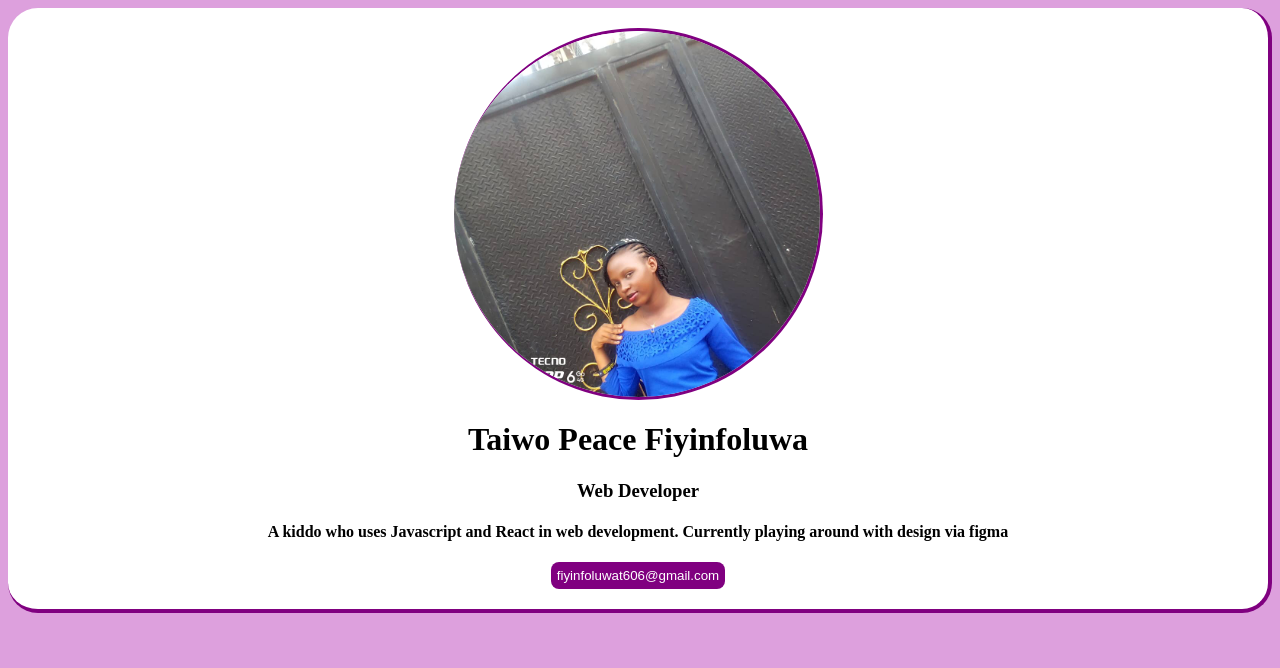
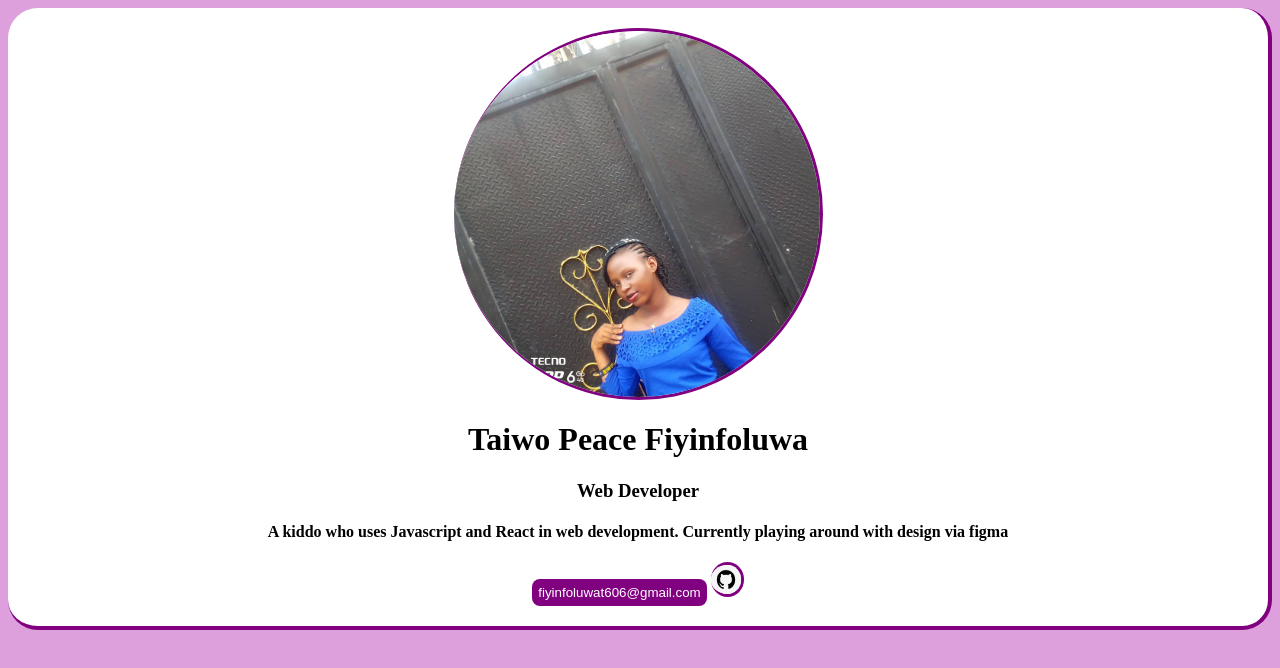
Before and after one commit to Developerfiyin/Assignment2, a plain HTML site: page index.html in a window 1280 px wide. Drawn offline with Linux system fonts and the light colour scheme.

Commit message:
updated style.css

```diff
--- a/index.html
+++ b/index.html
@@ -23,6 +23,7 @@
         playing around with design via figma
       </h4>
       <button>fiyinfoluwat606@gmail.com</button>
+      <a href="https://github.com/fiyin20"> <img src="github.png" alt="" /></a>
     </div>
   </body>
 </html>
```
Also changed, not shown: twitter.png (added).
